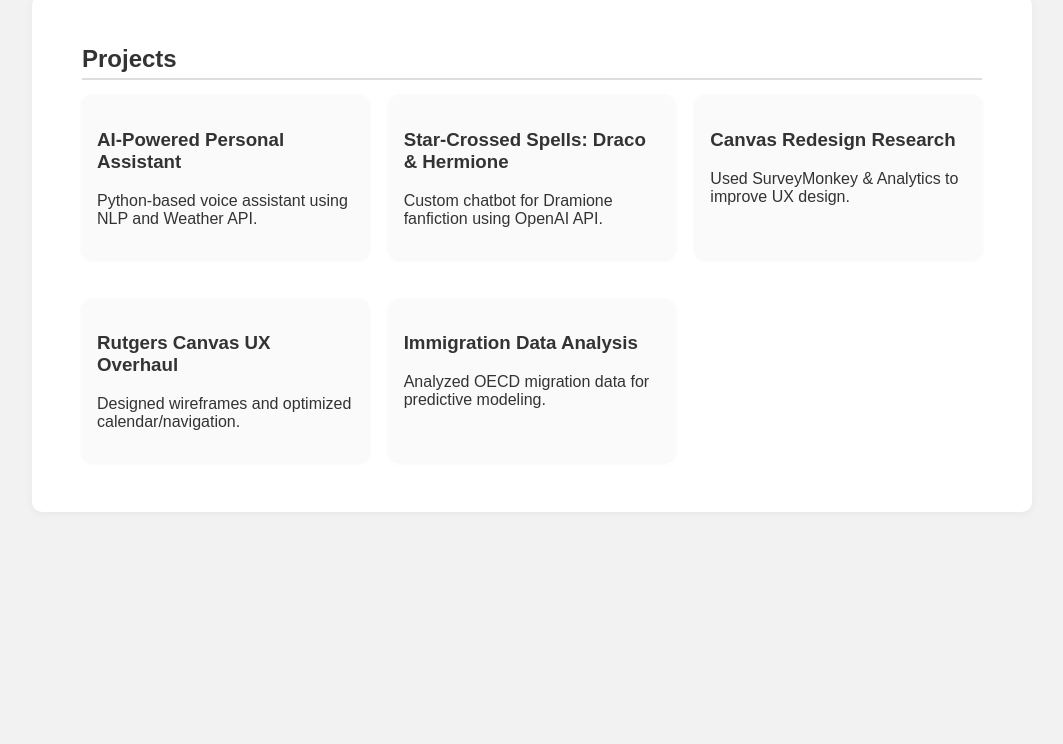
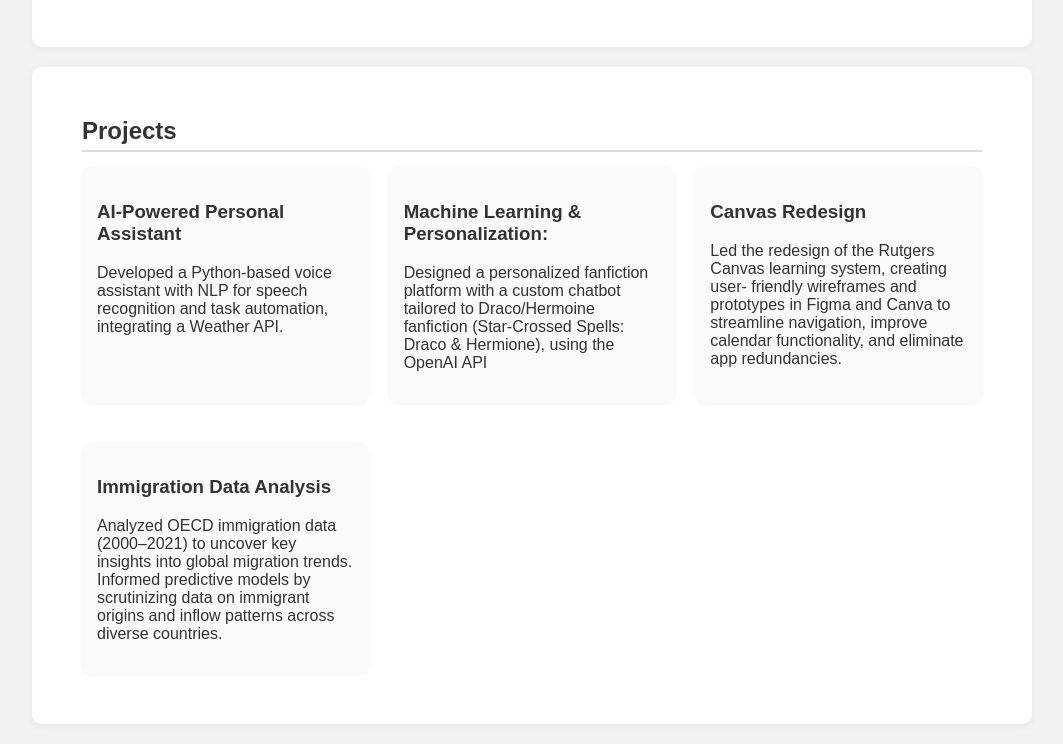
Before and after one commit to varalikcodes/portfolio, a plain HTML site: page index.html in a window 1280 px wide. Shown: the part 1199-1943 px from the top of the page, without its empty margins (108-1171 px from the left). Before the commit the page ends 1731 px from the top, so only its background shows below. Drawn offline with Linux system fonts and the light colour scheme.

Commit message:
Update index.html

```diff
--- a/index.html
+++ b/index.html
@@ -9,10 +9,10 @@
 <body>
   <header>
     <div class="social-links">
-      <a href="https://linkedin.com/in/YOUR_LINK" target="_blank">
+      <a href="https://www.linkedin.com/in/varalika-varanasi/" target="_blank">
         <img src="icons/linkedin.png" alt="LinkedIn" />
       </a>
-      <a href="https://github.com/YOUR_USERNAME" target="_blank">
+      <a href="https://github.com/varalikcodes" target="_blank">
         <img src="icons/github.png" alt="GitHub" />
       </a>
       <a href="resume.pdf" target="_blank">
@@ -24,7 +24,7 @@
   <section class="about">
     <h2>About Me</h2>
     <p>
-      I'm passionate about roles that combine client interaction, product expertise, and problem-solving...
+      I'm passionate about roles that combine client interaction, product expertise, and problem-solving. I thrive in dynamic environments where every day presents new challenges and opportunities to help clients maximize the value of innovative solutions. With a background in analytics, user experience, and customer support, I enjoy roles that are not typical desk jobs—where I can engage directly with clients, contribute to strategic initiatives, and collaborate across teams to drive impactful results.
     </p>
   </section>
 
@@ -83,23 +83,24 @@
     <div class="project-grid">
       <div class="project">
         <h3>AI-Powered Personal Assistant</h3>
-        <p>Python-based voice assistant using NLP and Weather API.</p>
+        <p>Developed a Python-based voice assistant with NLP for speech
+recognition and task automation, integrating a Weather API.</p>
       </div>
       <div class="project">
-        <h3>Star-Crossed Spells: Draco & Hermione</h3>
-        <p>Custom chatbot for Dramione fanfiction using OpenAI API.</p>
+        <h3>Machine Learning & Personalization:</h3>
+        <p>Designed a personalized fanfiction platform with a custom chatbot
+tailored to Draco/Hermoine fanfiction (Star-Crossed Spells: Draco & Hermione), using the OpenAI API</p>
       </div>
       <div class="project">
-        <h3>Canvas Redesign Research</h3>
-        <p>Used SurveyMonkey & Analytics to improve UX design.</p>
-      </div>
-      <div class="project">
-        <h3>Rutgers Canvas UX Overhaul</h3>
-        <p>Designed wireframes and optimized calendar/navigation.</p>
+        <h3>Canvas Redesign</h3>
+        <p>Led the redesign of the Rutgers Canvas learning system, creating user-
+friendly wireframes and prototypes in Figma and Canva to streamline navigation, improve calendar functionality, and eliminate app redundancies.</p>
       </div>
       <div class="project">
         <h3>Immigration Data Analysis</h3>
-        <p>Analyzed OECD migration data for predictive modeling.</p>
+        <p>Analyzed OECD immigration data (2000–2021) to uncover key insights into
+global migration trends. Informed predictive models by scrutinizing data on immigrant origins and inflow
+patterns across diverse countries.</p>
       </div>
     </div>
   </section>
```
